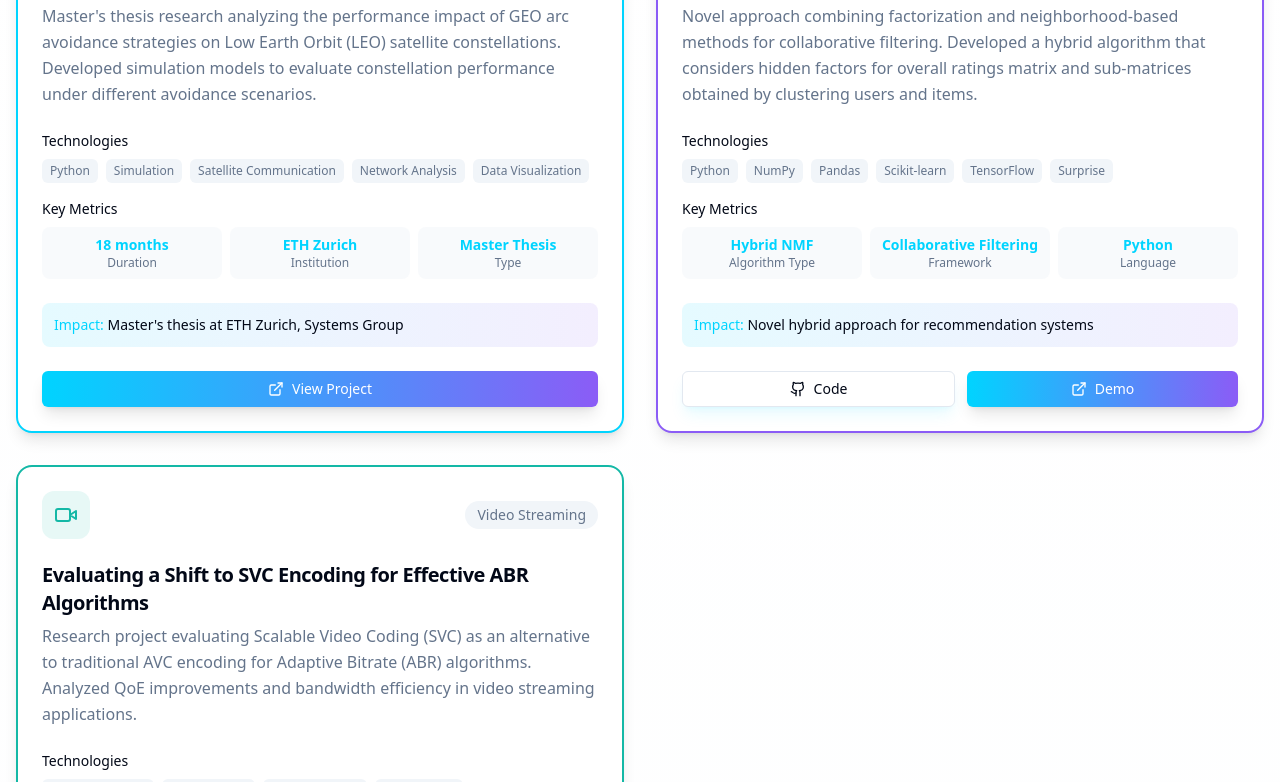
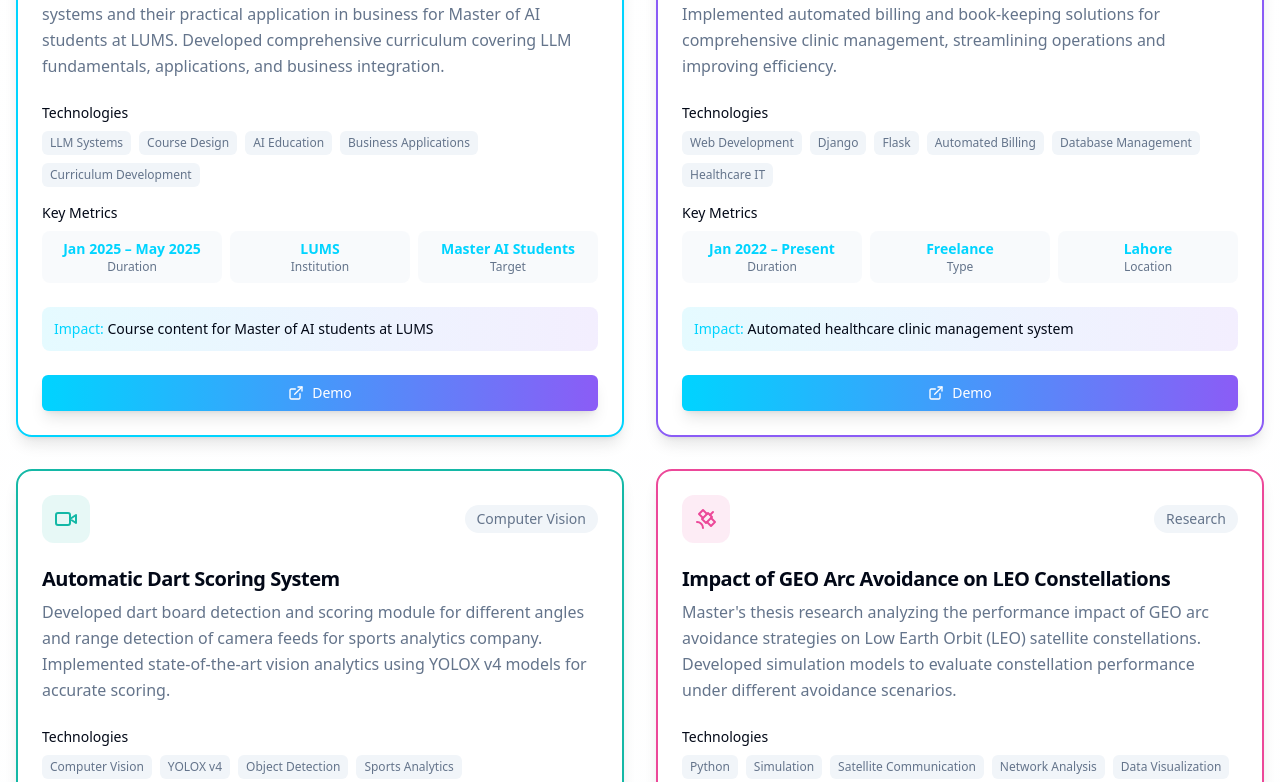
Before and after one commit to FizzaRaza97/FizzaRaza97.github.io, a React (Vite) app: page / in a window 1280 px wide. Shown: the part 3526-4308 px from the top of the page. Built offline with nearby package versions, Linux system fonts and the light colour scheme.

Commit message:
update projects

```diff
--- a/src/components/ProjectsSection.tsx
+++ b/src/components/ProjectsSection.tsx
@@ -44,7 +44,7 @@ const ProjectsSection: React.FC = () => {
             variants={itemVariants}
             className="text-4xl md:text-5xl font-bold mb-6 gradient-text"
           >
-            Projects & Research
+            Projects
           </motion.h2>
           <motion.p
             variants={itemVariants}
--- a/src/data/projectsData.ts
+++ b/src/data/projectsData.ts
@@ -16,88 +16,103 @@ export interface ProjectItem {
   metrics: Array<{ label: string; value: string }>;
 }
 
-export interface ResearchPaper {
-  title: string;
-  conference: string;
-  authors: string;
-  description: string;
-  link: string;
-}
-
 export const projects: ProjectItem[] = [
   {
-    title: "Analyzing the Impact of GEO Arc Avoidance on LEO Constellations",
+    title: "AI Large Language Model Systems Course Design",
+    description: "Assisted in designing course content on Large Language Models (LLM) systems and their practical application in business for Master of AI students at LUMS. Developed comprehensive curriculum covering LLM fundamentals, applications, and business integration.",
+    image: "/api/placeholder/600/400",
+    technologies: ["LLM Systems", "Course Design", "AI Education", "Business Applications", "Curriculum Development"],
+    category: "Education",
+    icon: Brain,
+    color: "border-ai-cyan",
+    bgColor: "bg-ai-cyan/10",
+    impact: "Course content for Master of AI students at LUMS",
+    metrics: [
+      { label: "Duration", value: "Jan 2025 – May 2025" },
+      { label: "Institution", value: "LUMS" },
+      { label: "Target", value: "Master AI Students" },
+    ],
+  },
+  {
+    title: "Automating Healthcare Management System",
+    description: "Designed and maintained website for a healthcare clinic based in Lahore. Implemented automated billing and book-keeping solutions for comprehensive clinic management, streamlining operations and improving efficiency.",
+    image: "/api/placeholder/600/400",
+    technologies: ["Web Development", "Django", "Flask", "Automated Billing", "Database Management", "Healthcare IT"],
+    category: "Web Development",
+    icon: BarChart3,
+    color: "border-ai-purple",
+    bgColor: "bg-ai-purple/10",
+    impact: "Automated healthcare clinic management system",
+    metrics: [
+      { label: "Duration", value: "Jan 2022 – Present" },
+      { label: "Type", value: "Freelance" },
+      { label: "Location", value: "Lahore" },
+    ],
+  },
+  {
+    title: "Automatic Dart Scoring System",
+    description: "Developed dart board detection and scoring module for different angles and range detection of camera feeds for sports analytics company. Implemented state-of-the-art vision analytics using YOLOX v4 models for accurate scoring.",
+    image: "/api/placeholder/600/400",
+    technologies: ["Computer Vision", "YOLOX v4", "Object Detection", "Sports Analytics", "Camera Feed Processing", "Python"],
+    category: "Computer Vision",
+    icon: Video,
+    color: "border-ai-teal",
+    bgColor: "bg-ai-teal/10",
+    impact: "Automated dart scoring for sports analytics",
+    metrics: [
+      { label: "Duration", value: "Apr 2022 – Dec 2022" },
+      { label: "Type", value: "Freelance" },
+      { label: "Model", value: "YOLOX v4" },
+    ],
+  },
+  {
+    title: "Impact of GEO Arc Avoidance on LEO Constellations",
     description: "Master's thesis research analyzing the performance impact of GEO arc avoidance strategies on Low Earth Orbit (LEO) satellite constellations. Developed simulation models to evaluate constellation performance under different avoidance scenarios.",
     image: "/api/placeholder/600/400",
     technologies: ["Python", "Simulation", "Satellite Communication", "Network Analysis", "Data Visualization"],
     category: "Research",
     icon: Satellite,
-    color: "border-ai-cyan",
-    bgColor: "bg-ai-cyan/10",
+    color: "border-ai-pink",
+    bgColor: "bg-ai-pink/10",
     link: "https://www.research-collection.ethz.ch/entities/publication/bda15bc9-a5a5-4cfc-a123-e1214327c5b4",
     impact: "Master's thesis at ETH Zurich, Systems Group",
     metrics: [
-      { label: "Duration", value: "18 months" },
+      { label: "Duration", value: "May 2020 – April 2021" },
       { label: "Institution", value: "ETH Zurich" },
       { label: "Type", value: "Master Thesis" },
     ],
   },
   {
     title: "Hybrid Non-Negative Matrix Factorization for Recommender Systems",
-    description: "Novel approach combining factorization and neighborhood-based methods for collaborative filtering. Developed a hybrid algorithm that considers hidden factors for overall ratings matrix and sub-matrices obtained by clustering users and items.",
+    description: "Implemented a novel approach combining factorization and neighborhood-based methods for collaborative filtering. Experimented and researched ratings by considering hidden factors for overall ratings matrix and sub-matrices obtained by clustering users and items.",
     image: "/api/placeholder/600/400",
-    technologies: ["Python", "NumPy", "Pandas", "Scikit-learn", "TensorFlow", "Surprise"],
+    technologies: ["Python", "NumPy", "Pandas", "Scikit-learn", "TensorFlow", "Surprise", "Collaborative Filtering"],
     category: "Machine Learning",
     icon: BarChart3,
-    color: "border-ai-purple",
-    bgColor: "bg-ai-purple/10",
+    color: "border-ai-cyan",
+    bgColor: "bg-ai-cyan/10",
     github: "https://github.com/FizzaRaza97/Hybrid_NMF",
     impact: "Novel hybrid approach for recommendation systems",
     metrics: [
-      { label: "Algorithm Type", value: "Hybrid NMF" },
-      { label: "Framework", value: "Collaborative Filtering" },
-      { label: "Language", value: "Python" },
+      { label: "Duration", value: "Aug 2019 – May 2020" },
+      { label: "Institution", value: "ETH Zurich" },
+      { label: "Algorithm", value: "Hybrid NMF" },
     ],
   },
   {
-    title: "Evaluating a Shift to SVC Encoding for Effective ABR Algorithms",
-    description: "Research project evaluating Scalable Video Coding (SVC) as an alternative to traditional AVC encoding for Adaptive Bitrate (ABR) algorithms. Analyzed QoE improvements and bandwidth efficiency in video streaming applications.",
+    title: "Video Streaming Optimization Research",
+    description: "Conducted research on video streaming optimization for low-end mobile devices, developing a measurement platform to analyze session and device-level performance. Assisted in teaching undergraduate courses including Data Structures, Networking, and Calculus.",
     image: "/api/placeholder/600/400",
-    technologies: ["Video Processing", "SVC Encoding", "ABR Algorithms", "QoE Analysis", "Network Simulation"],
-    category: "Video Streaming",
+    technologies: ["Video Streaming", "Mobile Optimization", "Performance Analysis", "Teaching", "Data Structures", "Networking"],
+    category: "Research & Education",
     icon: Video,
-    color: "border-ai-teal",
-    bgColor: "bg-ai-teal/10",
-    link: "https://fizzaraza97.github.io/static/Evaluating-shift-SVC-encoding.pdf",
-    impact: "Distributed Systems Laboratory project at ETH Zurich",
+    color: "border-ai-purple",
+    bgColor: "bg-ai-purple/10",
+    impact: "Research and teaching at LUMS",
     metrics: [
-      { label: "Focus Area", value: "Video Streaming" },
-      { label: "Encoding", value: "SVC vs AVC" },
-      { label: "Institution", value: "ETH Zurich" },
+      { label: "Duration", value: "June 2017 – June 2019" },
+      { label: "Institution", value: "LUMS" },
+      { label: "Students", value: "800+" },
     ],
   },
 ];
-
-export const researchPapers: ResearchPaper[] = [
-  {
-    title: "Analyzing the Impact of GEO Arc Avoidance on LEO Constellation Performance",
-    conference: "ETH Zurich Master Thesis",
-    authors: "Fizza Zafar",
-    description: "Comprehensive analysis of GEO arc avoidance strategies and their impact on LEO satellite constellation performance",
-    link: "https://www.research-collection.ethz.ch/entities/publication/bda15bc9-a5a5-4cfc-a123-e1214327c5b4",
-  },
-  {
-    title: "Hybrid Non-Negative Matrix Factorization for Recommender Systems",
-    conference: "Academic Project",
-    authors: "Fizza Zafar, Supraja Sridhara",
-    description: "Novel hybrid approach combining factorization and neighborhood-based methods for improved collaborative filtering",
-    link: "https://github.com/FizzaRaza97/Hybrid_NMF",
-  },
-  {
-    title: "Evaluating a Shift to SVC Encoding for Effective ABR Algorithms",
-    conference: "Distributed Systems Laboratory, ETH Zurich",
-    authors: "Fizza Zafar",
-    description: "Research evaluating Scalable Video Coding as an alternative to AVC encoding for adaptive bitrate streaming",
-    link: "https://fizzaraza97.github.io/static/Evaluating-shift-SVC-encoding.pdf",
-  },
-];
```
